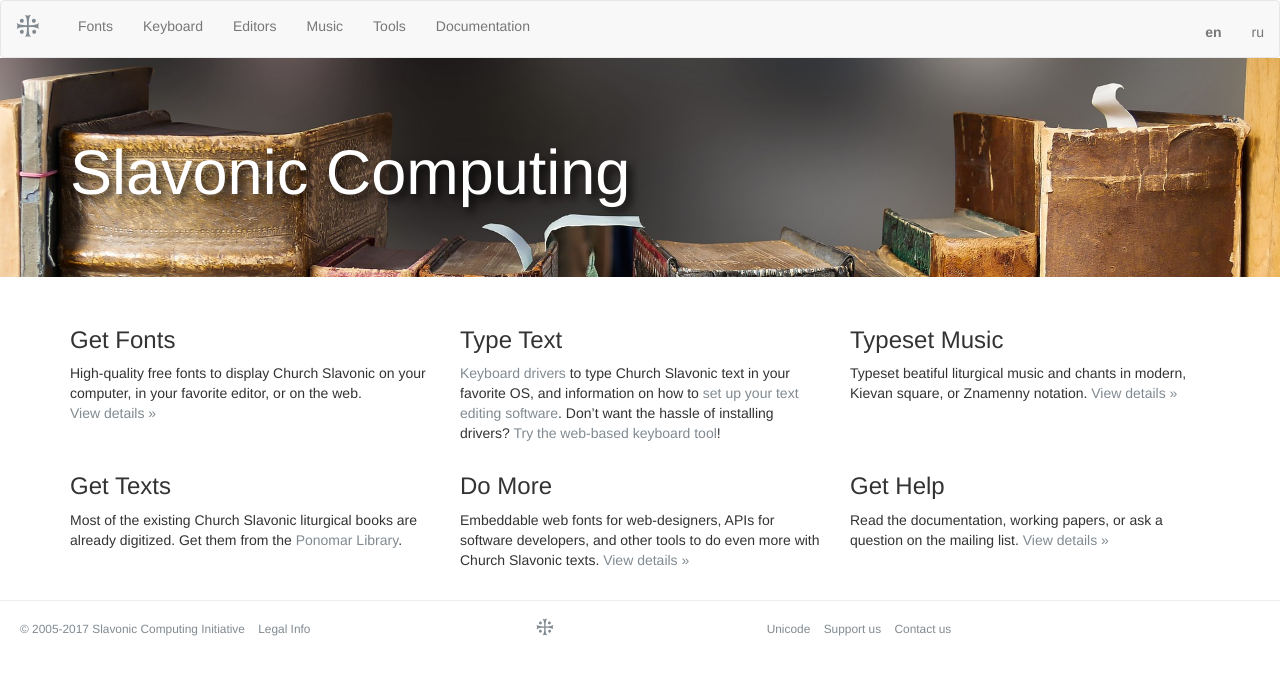
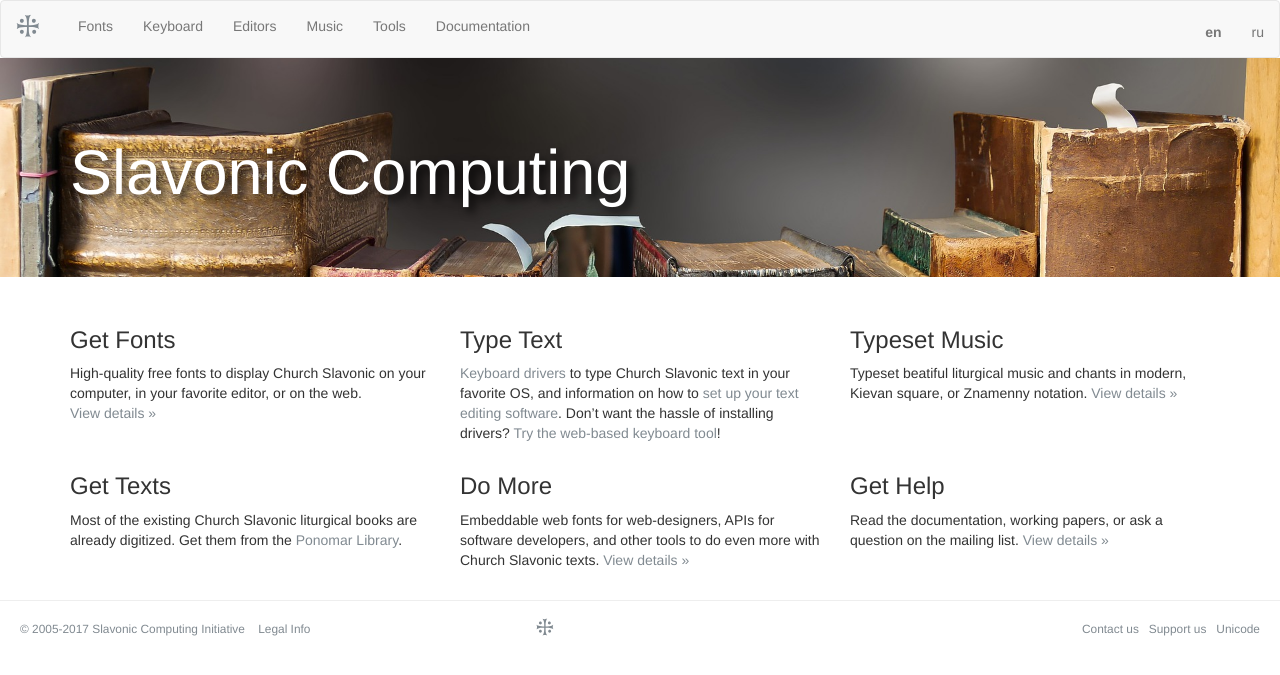
Before and after one commit to slavonic/slavonic.github.io, a Jekyll site: the page built from index.md, in a window 1280 px wide. Shown: the top 675 px of the page. Built offline with Jekyll 4.4.1, drawn with Linux system fonts in a browser that asks for light colours.

Commit message:
Update footer.html

```diff
--- a/_includes/footer.html
+++ b/_includes/footer.html
@@ -11,9 +11,9 @@
             <div class="col-sm-2 text-sm-center hidden-xs-down">
                 <img src="/images/logo.svg" class="small-logo" alt=" " />
             </div>
-            <div class="col-sm-5 text-sm-righ pull-right">
+            <div class="col-sm-5 text-sm-right">
                 {% for item in site.data.footer_right[page.lang] %}
-                    <a class="footer-item" href="{{ item.link }}">{{ item.title }}</a>
+                    <a class="footer-item pull-right" href="{{ item.link }}">{{ item.title }}</a>
                 {% endfor %}
             </div>
         </div>
```
